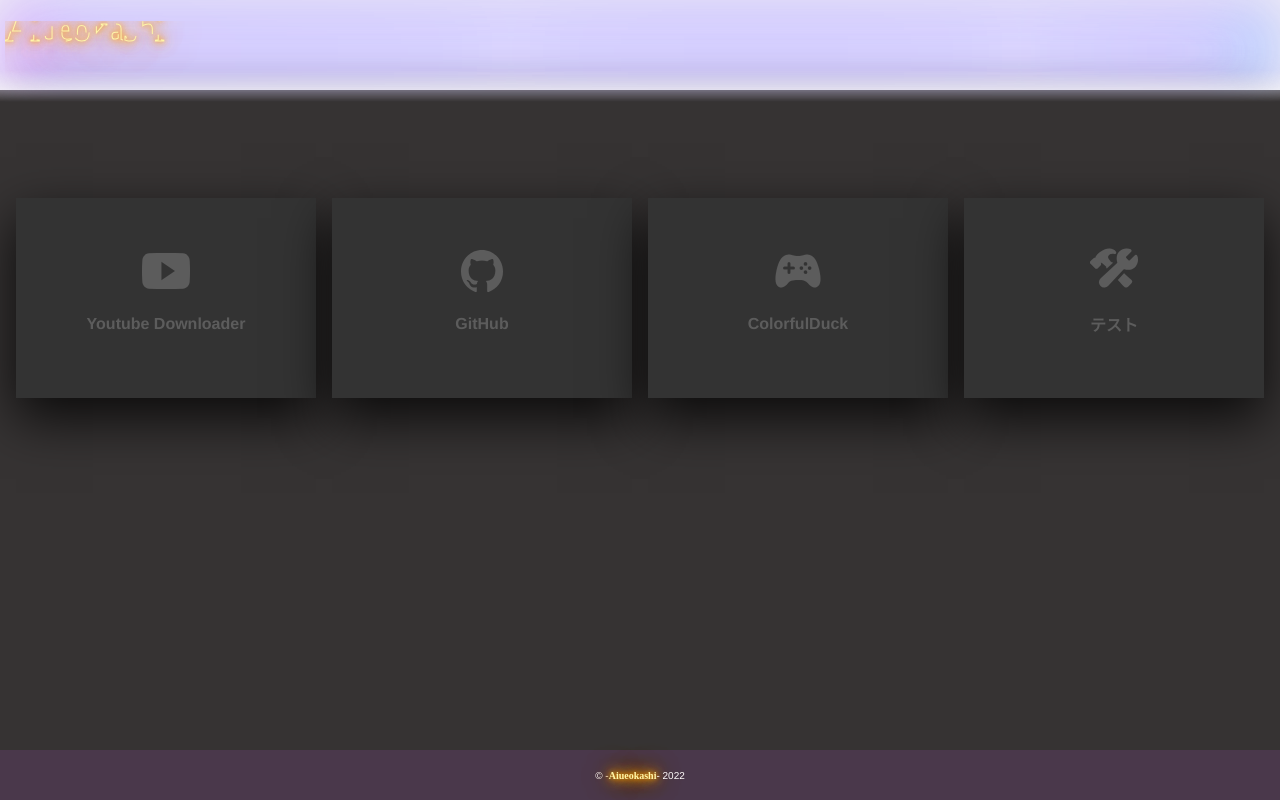
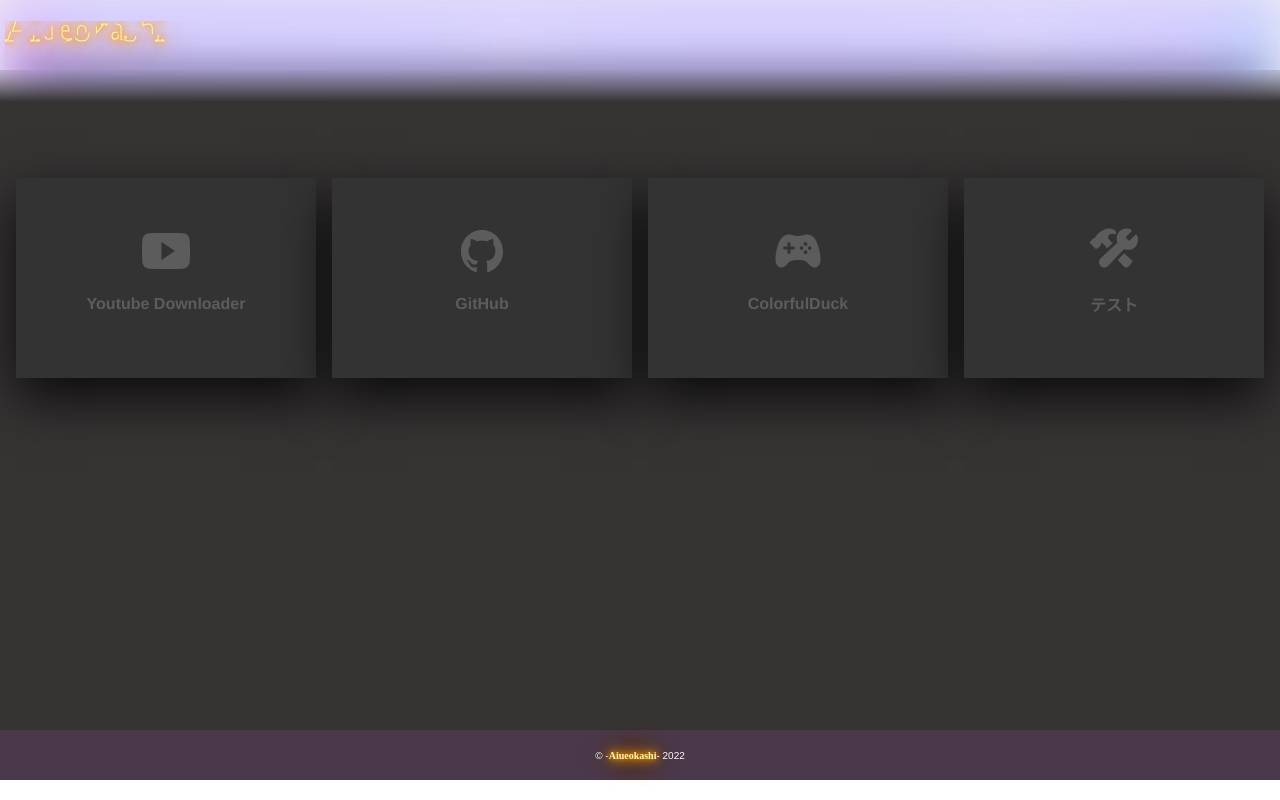
Before and after one commit to Aiueokashi/aiueokashi-app, a Vue app: page / in a window 1280 px wide. Built offline with nearby package versions, Linux system fonts and the light colour scheme; what muse-ui, vue-youtube would draw is missing.

Commit message:
Update Top.vue

```diff
--- a/src/pages/Top.vue
+++ b/src/pages/Top.vue
@@ -77,7 +77,7 @@ main {
   min-height: calc(100vh - 140px);
   box-sizing: border-box;
   padding-bottom: 50px;
-  margin-top: 90px;
+  margin-top: 70px;
 }
 
 .container{
```
